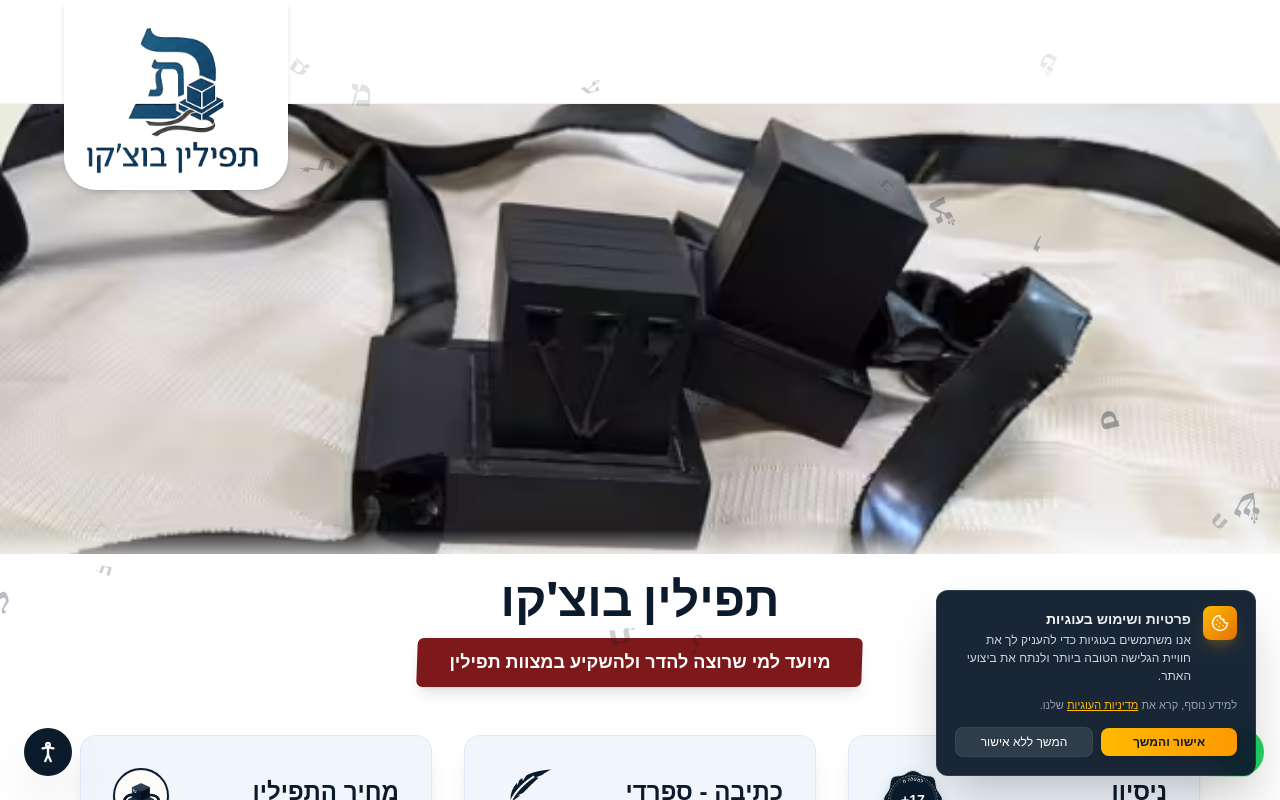
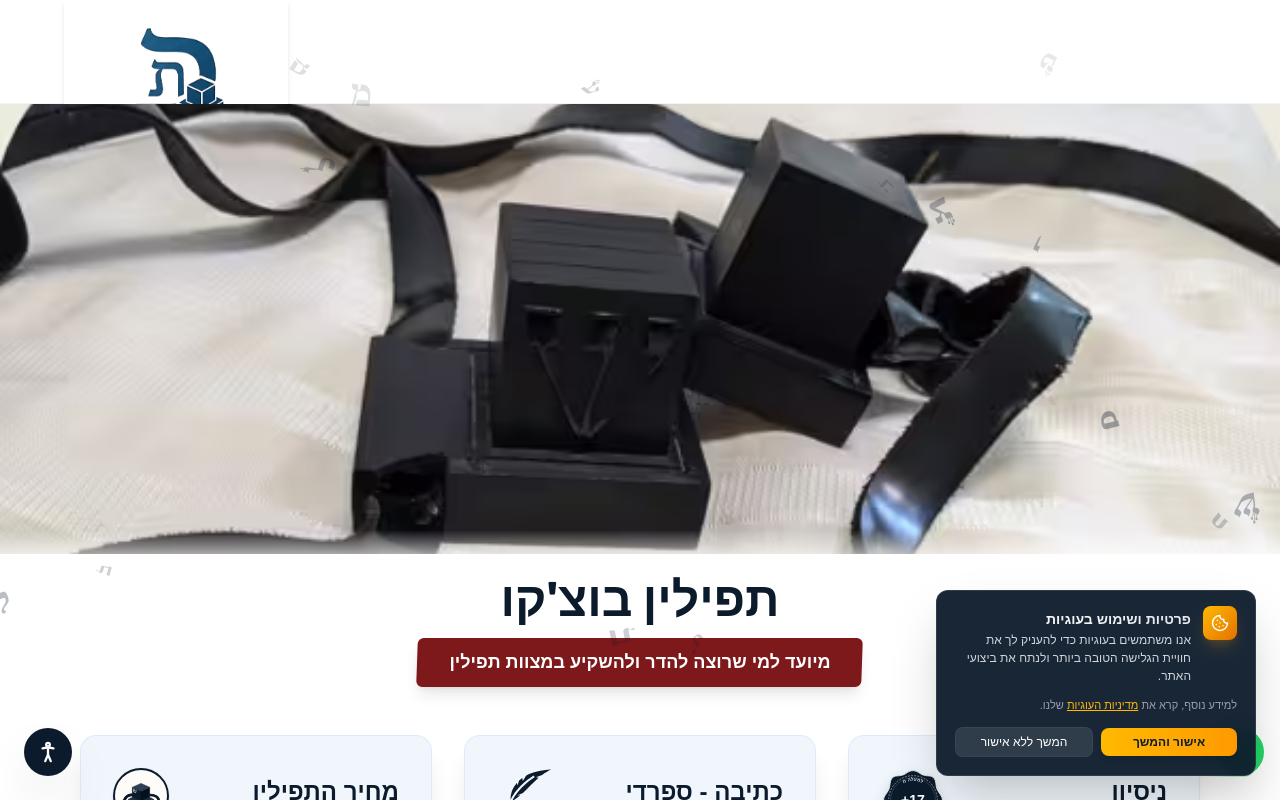
Before and after one commit to nehmbo/tefillin-landing, a Next.js app: page / in a window 1280 px wide. Shown: the top 800 px of the page. Built offline with nearby package versions, Linux system fonts and the light colour scheme.

Commit message:
style: layered floating letters to pass on top of header/footer/hero but behind cards

```diff
--- a/app/page.tsx
+++ b/app/page.tsx
@@ -28,7 +28,7 @@ export default function LandingPage() {
   return (
     <div className="min-h-screen flex flex-col items-center relative">
       {/* Top Spacer / Header Area simulating empty nav */}
-      <div className="w-full h-[76px] md:h-[104px] bg-white relative z-35 border-b border-gray-100">
+      <div className="w-full h-[76px] md:h-[104px] bg-white relative z-10 border-b border-gray-100">
         {/* Logo overlapping top edge of hero image */}
         <div className="absolute top-0 left-4 md:left-16 bg-white rounded-b-2xl md:rounded-b-[2rem] shadow-md w-36 h-[140px] md:w-56 md:h-[190px] flex items-center justify-center">
           <div className="relative w-full h-full scale-[1.25] md:scale-[1.35] origin-center -translate-x-2 md:-translate-x-3 translate-y-3 md:translate-y-4">
@@ -361,7 +361,7 @@ export default function LandingPage() {
       </main>
 
       {/* Footer / Contact Section */}
-      <footer className="w-full bg-white border-t border-gray-200 py-16 px-4 mt-auto relative z-30">
+      <footer className="w-full bg-white border-t border-gray-200 py-16 px-4 mt-auto relative z-10">
         <div className="max-w-4xl mx-auto flex flex-col items-center text-center">
           <h3 className="text-2xl font-bold mb-4 text-[#0c1b2c]">להזמנות ובירורים:</h3>
 
--- a/components/FloatingLetters.tsx
+++ b/components/FloatingLetters.tsx
@@ -65,8 +65,8 @@ export default function FloatingLetters() {
   if (!mounted) return null;
 
   return (
-    <div className="fixed inset-0 pointer-events-none select-none z-40 overflow-hidden">
-      {/* Container set to z-40 so that letters pass ON TOP of everything (header, logo, cards, and footer) */}
+    <div className="fixed inset-0 pointer-events-none select-none z-20 overflow-hidden">
+      {/* Container set to z-20 so that letters pass behind the main cards (z-30) but on top of header/hero/footer (z-10) */}
       {floatingItems.map((item) => (
         <motion.div
           key={item.id}
```
